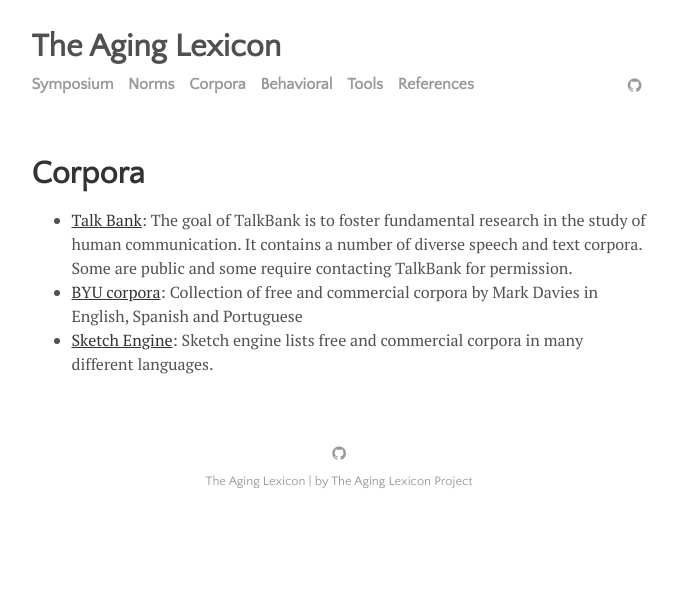
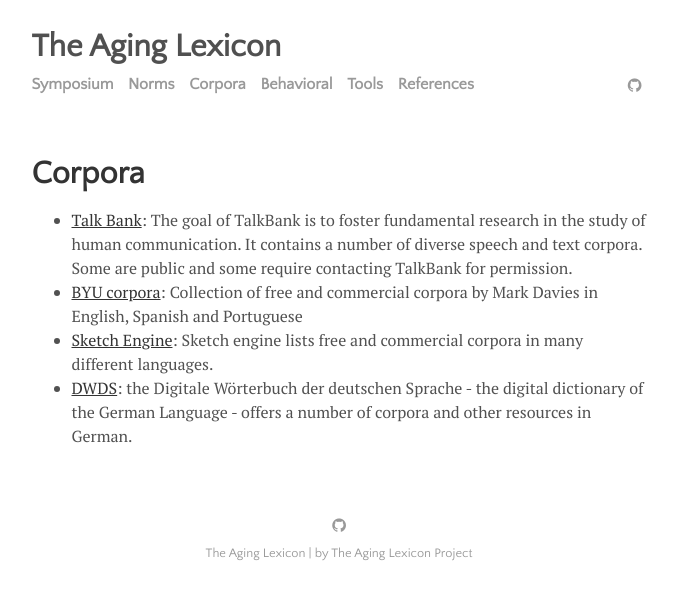
Before and after one commit to aginglexicon/aginglexicon.github.io, a Jekyll site: the page built from menu/corpora.md, in a window 1280 px wide. Shown: the top 600 px of the page, without its empty margins (301-977 px from the left). Built offline with Jekyll 4.4.1, drawn with Linux system fonts in a browser that asks for light colours.

Commit message:
Update corpora.md

```diff
--- a/menu/corpora.md
+++ b/menu/corpora.md
@@ -6,3 +6,4 @@
 - [Talk Bank](https://talkbank.org/): The goal of TalkBank is to foster fundamental research in the study of human communication. It contains a number of diverse speech and text corpora. Some are public and some require contacting TalkBank for permission.
 - [BYU corpora](https://corpus.byu.edu/): Collection of free and commercial corpora by Mark Davies in English, Spanish and Portuguese
 - [Sketch Engine](https://www.sketchengine.eu/user-guide/user-manual/corpora/corpora-list/): Sketch engine lists free and commercial corpora in many different languages.
+- [DWDS](https://www.dwds.de): the Digitale Wörterbuch der deutschen Sprache - the digital dictionary of the German Language - offers a number of corpora and other resources in German.
```
